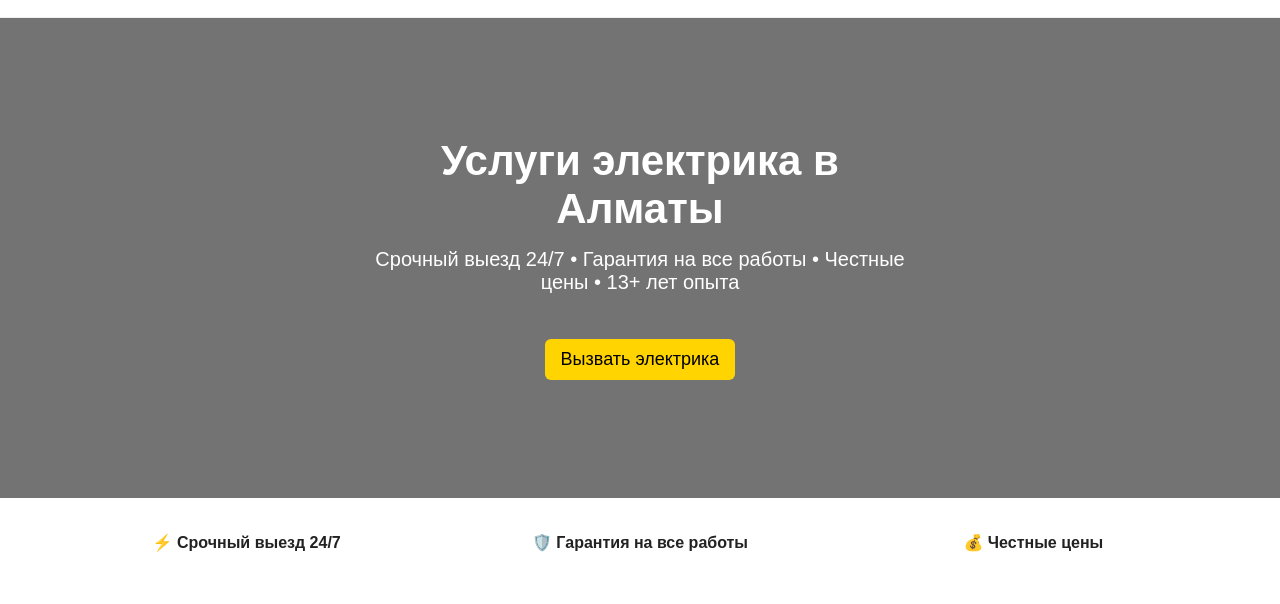
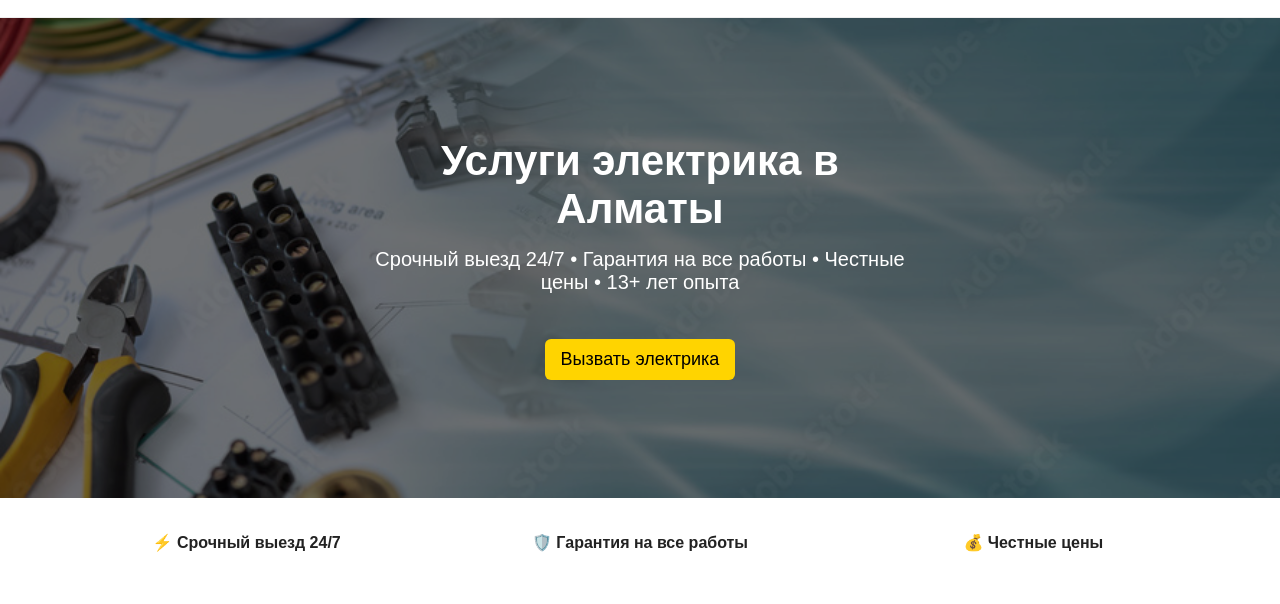
Before and after one commit to g-genady-solomykin-gs/elnar-electrik.kz, a plain HTML site: page index.html in a window 1280 px wide. Shown: the part 167-771 px from the top of the page. Drawn offline with Linux system fonts and the light colour scheme.

Commit message:
Add files via upload

```diff
--- a/css/style.css
+++ b/css/style.css
@@ -243,7 +243,7 @@ form input, form textarea {
 .hero {
   position: relative;
   min-height: 60dvh;
-  background: url("img/bnr.jpg") center / cover no-repeat;
+  background: url("../img/bnr.jpg") center / cover no-repeat;
   display: flex;
   align-items: center;
   color: #fff;
```
